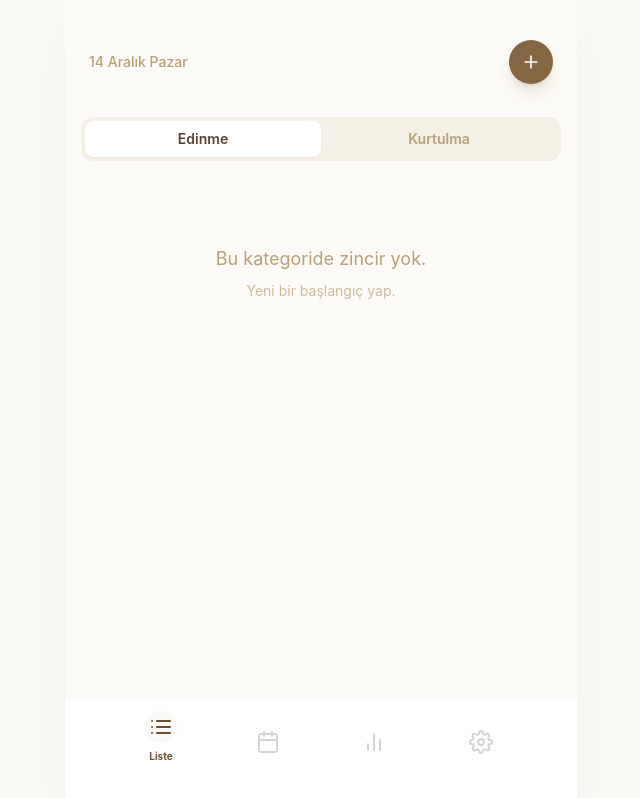
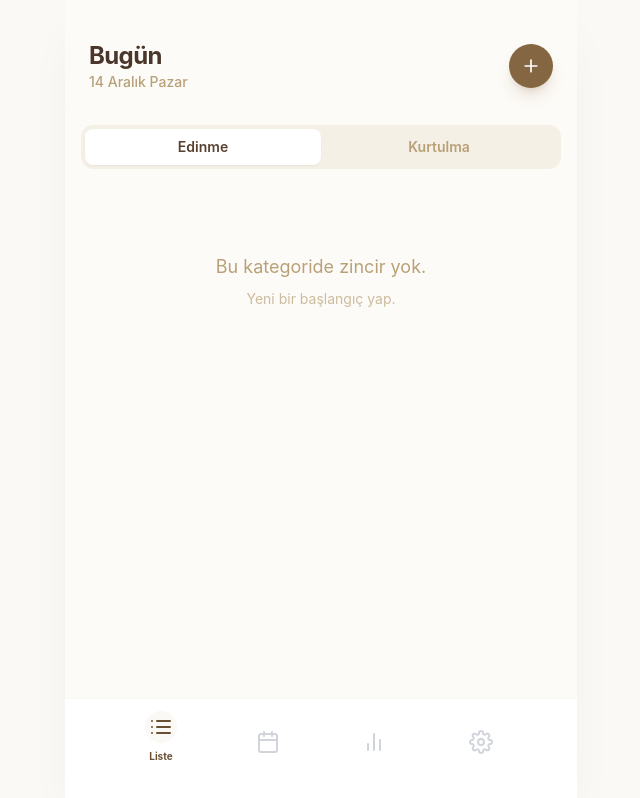
Before and after one commit to salihkartalmd/chain, a React (Vite) app: page / in a window 1280 px wide. Shown: the whole page, without its empty margins (319-959 px from the left). Built offline with nearby package versions, Linux system fonts and the light colour scheme.

Commit message:
fix: Refactor tab/title keys for clarity
Renames `list` key to `daily` in translation constants and component logic for better semantic representation of the current view. Updates version number.

```diff
--- a/App.tsx
+++ b/App.tsx
@@ -104,11 +104,11 @@ const App: React.FC = () => {
         <div className="flex justify-between items-center">
           <div>
             <h1 className="text-2xl font-bold text-coffee-900 dark:text-coffee-50 tracking-tight transition-colors">
-              {t.titles[view]}
+              {t.titles[view as keyof typeof t.titles]}
             </h1>
             <p className="text-coffee-400 dark:text-coffee-500 text-sm font-medium transition-colors">
               {view === ViewMode.DAILY && today.toLocaleDateString(locale, { weekday: 'long', day: 'numeric', month: 'long' })}
-              {view !== ViewMode.DAILY && t.subtitles[view]}
+              {view !== ViewMode.DAILY && t.subtitles[view as keyof typeof t.subtitles]}
             </p>
           </div>
           {view !== ViewMode.SETTINGS && (
@@ -155,7 +155,7 @@ const App: React.FC = () => {
             <div className={`p-1 rounded-full ${view === ViewMode.DAILY ? 'bg-coffee-50 dark:bg-coffee-800' : ''}`}>
               <ListIcon className="w-6 h-6" />
             </div>
-            {view === ViewMode.DAILY && <span className="text-[10px] font-bold">{t.tabs.list}</span>}
+            {view === ViewMode.DAILY && <span className="text-[10px] font-bold">{t.tabs.daily}</span>}
           </button>
 
           <button
--- a/constants.ts
+++ b/constants.ts
@@ -52,9 +52,9 @@ export const LOCALES: Record<Language, string> = {
 
 export const TRANSLATIONS = {
   en: {
-    tabs: { list: 'Today', calendar: 'Calendar', stats: 'Analysis', settings: 'Settings' },
-    titles: { list: 'Today', calendar: 'Calendar', stats: 'Analysis', settings: 'Settings' },
-    subtitles: { list: 'Daily Overview', calendar: 'Monthly View', stats: 'Status Summary', settings: 'Preferences' },
+    tabs: { daily: 'Today', calendar: 'Calendar', stats: 'Analysis', settings: 'Settings' },
+    titles: { daily: 'Today', calendar: 'Calendar', stats: 'Analysis', settings: 'Settings' },
+    subtitles: { daily: 'Daily Overview', calendar: 'Monthly View', stats: 'Status Summary', settings: 'Preferences' },
     habitTypes: { [HabitType.BUILD]: 'Build', [HabitType.QUIT]: 'Quit' },
     emptyList: { title: 'No chains in this category.', subtitle: 'Start something new.' },
     streak: 'day streak',
@@ -96,13 +96,13 @@ export const TRANSLATIONS = {
       darkMode: 'Dark Mode',
       lightMode: 'Light Mode',
       about: 'About',
-      version: 'Version 1.2.0'
+      version: 'Version 1.2.1'
     }
   },
   tr: {
-    tabs: { list: 'Liste', calendar: 'Takvim', stats: 'Analiz', settings: 'Ayarlar' },
-    titles: { list: 'Bugün', calendar: 'Takvim', stats: 'Analiz', settings: 'Ayarlar' },
-    subtitles: { list: 'Günün Özeti', calendar: 'Aylık Bakış', stats: 'Durum Özeti', settings: 'Tercihler' },
+    tabs: { daily: 'Liste', calendar: 'Takvim', stats: 'Analiz', settings: 'Ayarlar' },
+    titles: { daily: 'Bugün', calendar: 'Takvim', stats: 'Analiz', settings: 'Ayarlar' },
+    subtitles: { daily: 'Günün Özeti', calendar: 'Aylık Bakış', stats: 'Durum Özeti', settings: 'Tercihler' },
     habitTypes: { [HabitType.BUILD]: 'Edinme', [HabitType.QUIT]: 'Kurtulma' },
     emptyList: { title: 'Bu kategoride zincir yok.', subtitle: 'Yeni bir başlangıç yap.' },
     streak: 'gün serisi',
@@ -144,13 +144,13 @@ export const TRANSLATIONS = {
       darkMode: 'Koyu Mod',
       lightMode: 'Açık Mod',
       about: 'Hakkında',
-      version: 'Versiyon 1.2.0'
+      version: 'Versiyon 1.2.1'
     }
   },
   de: {
-    tabs: { list: 'Liste', calendar: 'Kalender', stats: 'Statistik', settings: 'Einst.' },
-    titles: { list: 'Heute', calendar: 'Kalender', stats: 'Statistik', settings: 'Einstellungen' },
-    subtitles: { list: 'Tagesübersicht', calendar: 'Monatsansicht', stats: 'Zusammenfassung', settings: 'Präferenzen' },
+    tabs: { daily: 'Liste', calendar: 'Kalender', stats: 'Statistik', settings: 'Einst.' },
+    titles: { daily: 'Heute', calendar: 'Kalender', stats: 'Statistik', settings: 'Einstellungen' },
+    subtitles: { daily: 'Tagesübersicht', calendar: 'Monatsansicht', stats: 'Zusammenfassung', settings: 'Präferenzen' },
     habitTypes: { [HabitType.BUILD]: 'Aufbau', [HabitType.QUIT]: 'Aufgabe' },
     emptyList: { title: 'Keine Gewohnheiten.', subtitle: 'Starte etwas Neues.' },
     streak: 'Tage Folge',
@@ -192,13 +192,13 @@ export const TRANSLATIONS = {
       darkMode: 'Dunkelmodus',
       lightMode: 'Heller Modus',
       about: 'Über',
-      version: 'Version 1.2.0'
+      version: 'Version 1.2.1'
     }
   },
   es: {
-    tabs: { list: 'Hoy', calendar: 'Calendario', stats: 'Análisis', settings: 'Ajustes' },
-    titles: { list: 'Hoy', calendar: 'Calendario', stats: 'Análisis', settings: 'Ajustes' },
-    subtitles: { list: 'Resumen Diario', calendar: 'Vista Mensual', stats: 'Resumen de Estado', settings: 'Preferencias' },
+    tabs: { daily: 'Hoy', calendar: 'Calendario', stats: 'Análisis', settings: 'Ajustes' },
+    titles: { daily: 'Hoy', calendar: 'Calendario', stats: 'Análisis', settings: 'Ajustes' },
+    subtitles: { daily: 'Resumen Diario', calendar: 'Vista Mensual', stats: 'Resumen de Estado', settings: 'Preferencias' },
     habitTypes: { [HabitType.BUILD]: 'Crear', [HabitType.QUIT]: 'Dejar' },
     emptyList: { title: 'No hay hábitos.', subtitle: 'Empieza algo nuevo.' },
     streak: 'días racha',
@@ -240,13 +240,13 @@ export const TRANSLATIONS = {
       darkMode: 'Modo Oscuro',
       lightMode: 'Modo Claro',
       about: 'Acerca de',
-      version: 'Versión 1.2.0'
+      version: 'Versión 1.2.1'
     }
   },
   ar: {
-    tabs: { list: 'اليوم', calendar: 'التقويم', stats: 'تحليل', settings: 'إعدادات' },
-    titles: { list: 'اليوم', calendar: 'التقويم', stats: 'تحليل', settings: 'الإعدادات' },
-    subtitles: { list: 'ملخص اليوم', calendar: 'عرض شهري', stats: 'ملخص الحالة', settings: 'التفضيلات' },
+    tabs: { daily: 'اليوم', calendar: 'التقويم', stats: 'تحليل', settings: 'إعدادات' },
+    titles: { daily: 'اليوم', calendar: 'التقويم', stats: 'تحليل', settings: 'الإعدادات' },
+    subtitles: { daily: 'ملخص اليوم', calendar: 'عرض شهري', stats: 'ملخص الحالة', settings: 'التفضيلات' },
     habitTypes: { [HabitType.BUILD]: 'اكتساب', [HabitType.QUIT]: 'إقلاع' },
     emptyList: { title: 'لا توجد عادات.', subtitle: 'ابدأ شيئاً جديداً.' },
     streak: 'أيام متتالية',
@@ -288,7 +288,7 @@ export const TRANSLATIONS = {
       darkMode: 'الوضع الداكن',
       lightMode: 'الوضع الفاتح',
       about: 'حول',
-      version: 'الإصدار 1.2.0'
+      version: 'الإصدار 1.2.1'
     }
   }
 };
```
